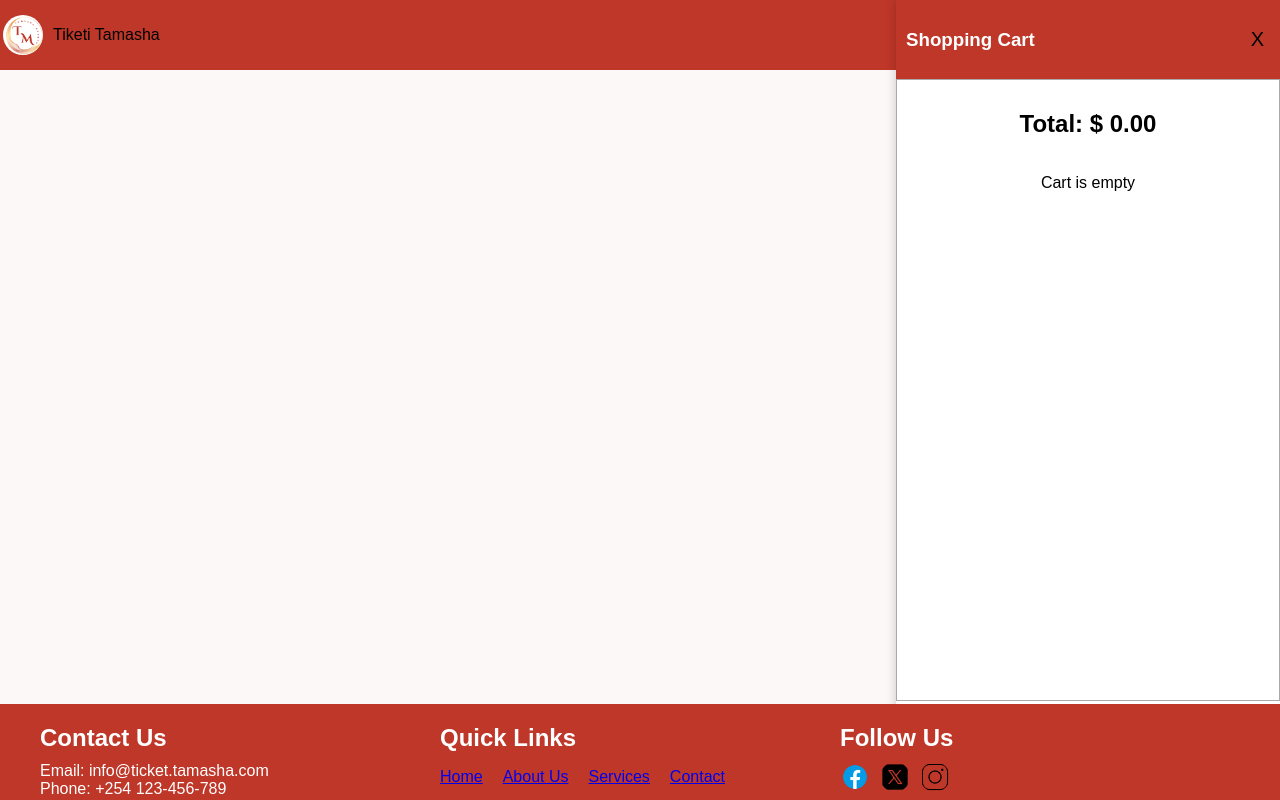
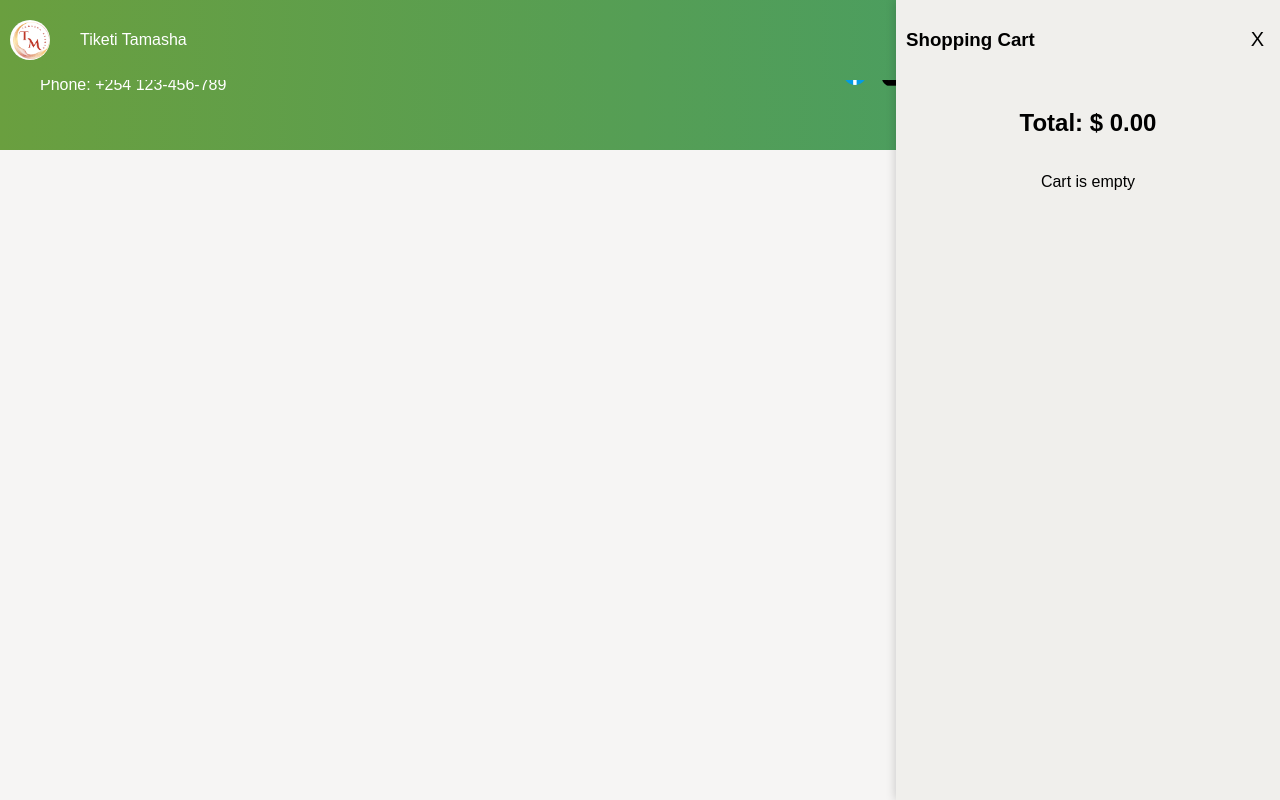
Before and after one commit to WanjikuN/tiketi-tamasha-client, a React (Create React App) app: page /cart in a window 1280 px wide. Built offline with nearby package versions, Linux system fonts and the light colour scheme.

Commit message:
add styling

```diff
--- a/src/App.js
+++ b/src/App.js
@@ -40,7 +40,7 @@ const App = () => {
 
         <Route
           path="/checkout"
-          element={<PrivateRoute path="/checkout" element={<Checkout />} />}
+          element={<PrivateRoute path="/checkout" element={<Checkout  />} />}
         />
         <Route
           path="/orders"
--- a/src/components/App.css
+++ b/src/components/App.css
@@ -7,17 +7,26 @@ html, body {
 body {
   display: flex;
   flex-direction: column;
+  background-color: #f0efec90;
+
 }
-
 
 .navbar {
   display: flex;
   justify-content: space-between;
   align-items: center;
-  padding: 3px;
-  background-color: #BE3728;
-  height: 8vh;
+  background: linear-gradient(to right, #6a9f3f, #409d6b);
+  height: 10vh;
+  width: 98%;
+  /* margin: 20px; */
+  position: fixed; /* Make navbar sticky */
+  top: 0; /* Stick it at the top */
+  z-index: 900; /* Ensure it stays above other content */
+  margin: 0px 10px 10px 10px;
+  border: none;
 }
+
+
 
 .navbar-brand {
   display: flex;
@@ -61,14 +70,16 @@ body {
 
 
 .footer {
-  background-color: #BE3728;
+  background: linear-gradient(to right, #6a9f3f, #409d6b);
+
   color: #fff;
   padding: 0px 0;
   margin-top: auto;
-  position: fixed;
+  /* position: fixed; */
   bottom: 0;
   width: 100%;
-  height: 12vh;
+  height: 150px;
+
 
 }
 
--- a/src/components/EventDetails.css
+++ b/src/components/EventDetails.css
@@ -2,6 +2,7 @@
   margin: 0 auto;
   padding: 20px;
   width: 60%;
+
 }
 
 .general-details {
@@ -9,10 +10,11 @@
   border-radius: 8px;
   padding: 20px;
   margin-bottom: 20px;
+
 }
 
 .general-details h2 {
-  color: #007bff;
+  color: black
 }
 
 .general-details p {
@@ -30,7 +32,7 @@
 }
 
 .tickets-section h3 {
-  color: #007bff;
+  color:black;
 }
 
 .ticket-list {
@@ -41,7 +43,7 @@
 
 #eventDetails {
   /* border: 1px solid black; */
-  margin: 20px;
+  margin: 50px;
   padding: 10px;
   display: flex;
   flex-wrap: wrap; /* Added to wrap image and details on smaller screens */
--- a/src/components/LandingPage.js
+++ b/src/components/LandingPage.js
@@ -2,6 +2,7 @@ import { useState, useEffect } from "react";
 import TicketItem from "./TicketItem";
 import Filter from "./Filter";
 import { Link } from "react-router-dom";
+import { AddToCalendarButton } from 'add-to-calendar-button-react';
 
 export default function LandingPage() {
 
@@ -77,8 +78,9 @@ export default function LandingPage() {
                 </h4>
                 <p>{item.start_time.split(" ")[1]}hrs</p>
                 <p>{item.location}</p>
+                <p>{item.description}</p>
                 <Link to={`/events/${item.id}`}>
-              <button id="btn">get tickets</button>
+              <button id="btn">GET TICKET</button>
             </Link>
               </div>
               <div id="calenda">
--- a/src/components/Navbar.js
+++ b/src/components/Navbar.js
@@ -25,7 +25,9 @@ const Navbar = ({ cartLength, cart, removeFromCart, isLoggedIn ,setIsLoggedIn})
     <nav className="navbar">
       <div className="navbar-brand">
         <img src="./Tamasha.png" alt="Tiketi Tamasha" />
-        <p>Tiketi Tamasha</p>
+
+        <Link style={{padding:"20px", color:"white", textDecoration: "none","&:hover": {borderBottom:"1px-solid-white"}}} to="/" >Tiketi Tamasha</Link>
+
       </div>
       <ul className="navbar-nav">
         <li className="nav-item">
@@ -39,8 +41,8 @@ const Navbar = ({ cartLength, cart, removeFromCart, isLoggedIn ,setIsLoggedIn})
             </li>
             <li className="nav-item-cart">
               <a onClick={handleOpenCart} className="nav-link">
-                <img src="./Cart.png" alt="Cart" className="cart-icon" />
-                <p id="count">{cartLength}</p>
+              <p id="count"> <img src="./Cart.png" alt="Cart" className="cart-icon" />
+                {cartLength}</p>
               </a>
               {isCartOpen && (
                 <ShoppingCart cart={cart} onClose={handleCloseCart} removeFromCart={removeFromCart}/>
--- a/src/components/ShoppingCart.css
+++ b/src/components/ShoppingCart.css
@@ -5,25 +5,27 @@
     right: -0%;
     width: 30%;
     height: 100%;
-    background-color: rgba(255, 255, 255, 0.934);
+    background-color: #f0efec;
     box-shadow: 0 0 10px rgba(0, 0, 0, 0.2);
     transition: right 0.3s ease-out;
-  }
+    z-index:1000;
+}
   .cart-header {
-    background-color: #BE3728;
-    color: white;
+    background-color: #f0efec;
+    color: Black;
     padding: 10px;
     display: flex;
     justify-content: space-between;
+
   }
 
   .cart-items {
     padding: 10px;
-    border: 1px solid rgba(0, 0, 0, 0.333);
+    /* border: 1px solid rgba(0, 0, 0, 0.333); */
     display: flex;
     flex-direction: column;
     align-items: center;
-    height: 75vh ;
+    height: 85% ;
     /* overflow: scroll; */
 
   }
@@ -43,12 +45,13 @@
       width: 80%; /* Adjust the width on smaller screens */
     }
   }
+
 #close{
     border:none;
-    background-color: #BE3728;
+    background-color: #f0efec;
     font-size: 20px;
 }
-#close:hover{
+#closer:hover,#close:hover{
     cursor: pointer;
     font-size: 22px;
 }
@@ -79,12 +82,13 @@
     flex-direction: column;
     justify-content: space-around;
     align-items: center;
+    background-color: #f0efec;
 
 
 }
 #quantity-controls button{
-    border: 1px solid rgba(0, 0, 0, 0.189);
-    background-color: white;
+    border: 1px solid rgba(0, 0, 0, 0.155);
+    background-color: #f0efec;
     border-radius: 4px;
 }
 #quantity-controls button:hover{
--- a/src/components/TicketItem.css
+++ b/src/components/TicketItem.css
@@ -1,9 +1,12 @@
 
-#ticket {
+.ticket-list #ticket {
     /* border: 1px solid #ddd; */
     margin-bottom: 20px;
     border-radius: 8px;
     overflow: hidden;
+    display: flex;
+    flex-direction: column;
+    align-items: center;
   }
 
   /* .ticket_img {
@@ -24,8 +27,9 @@
   }
 
   .btnTicket {
-    background-color: #BE3728;
-    color: #fff;
+    background-color: #D69F3A;
+    border: 1px solid #be372824;
+    color: black;
     border: none;
     padding: 10px 20px;
     font-size: 16px;
@@ -34,7 +38,7 @@
   }
 
   .btnTicket:hover {
-    background-color: #be372894;
+    border: 3px solid #be372824;
   }
   /* .event-image {
     width: 100%;
--- a/src/components/TicketItem.js
+++ b/src/components/TicketItem.js
@@ -12,7 +12,7 @@ export default function TicketItem({ name, location, time, image, description, s
           <p>{time}</p>
           <p>{location}</p>
           <p>{buttonText}</p>
-          <button className='btnTicket'>Buy Ticket</button>
+          <button className='btnTicket'>Get Ticket</button>
 
         </div>
       </div>
--- a/src/components/cart.js
+++ b/src/components/cart.js
@@ -45,12 +45,14 @@ export default function ShoppingCart({ cart, onClose, removeFromCart }) {
         </button>
       </div>
       <div className="cart-items">
-        <h2 id="total">Total: $ {calculateTotalPrice().toFixed(2)}</h2>
         {cart.length !== 0 && (
           <NavLink to="/checkout" style={{ color: 'black' }}>
-            <h2>Proceed to Checkout</h2>
+            <button id="btn">Checkout</button>
           </NavLink>
         )}
+
+            <h2 id="total">Total: $ {calculateTotalPrice().toFixed(2)}</h2>
+
         {cart.length === 0 ? (
           <p>Cart is empty</p>
         ) : (
@@ -72,7 +74,7 @@ export default function ShoppingCart({ cart, onClose, removeFromCart }) {
               <div id="delete">
                 <button
                   id="close"
-                  style={{ backgroundColor: 'white', color: 'black' }}
+                  style={{color: 'black' }}
                   onClick={() => removeFromCart(item.cartItemId)}
                 >
                   X
--- a/src/components/checkout.js
+++ b/src/components/checkout.js
@@ -6,6 +6,10 @@ import Axios from 'axios';
 
 const CheckoutContainer = styled.div`
   padding: 40px;
+
+  margin-top:150px;
+  margin-bottom:50px;
+
 `;
 
 const CheckoutForm = styled.form`
@@ -37,8 +41,8 @@ const Select = styled.select`
 `;
 
 const SubmitButton = styled.button`
-  background-color: #BE3728;
-  border: 1px solid #be372894;
+  background-color: #D69F3A;
+  border: 1px solid #be372824;
   color: black;
   padding: 10px 20px;
   border: none;
@@ -46,7 +50,7 @@ const SubmitButton = styled.button`
   cursor: pointer;
 
   &:hover {
-    background-color: #be372894;
+    border: 3px solid #be372824;
 
   }
 `;
@@ -55,7 +59,7 @@ const SuccessMsg = styled.p`
   font-weight: 1000;
 `;
 
-function Checkout() {
+function Checkout({totalAmount}) {
   const[order, setOrder] = useState({
     name: "",
     email: "",
@@ -78,7 +82,7 @@ function Checkout() {
     event.preventDefault();
 
     try {
-      const res = await Axios.get(`http://localhost:5000/lnmo?amount=1&phone=${order.paymentDetails}`);
+      const res = await Axios.get(`http://localhost:5000/lnmo?amount=${totalAmount}&phone=${order.paymentDetails}`);
       console.log(res);
 
       if (res.status === 200) {
@@ -173,7 +177,7 @@ function Checkout() {
           </FormField>
         )}
 
-        <SubmitButton type="submit" >GET TICKET</SubmitButton>
+        <SubmitButton type="submit" >Make Payment</SubmitButton>
       </CheckoutForm>
       {showSuccessMsg && (
           <SuccessMsg>
--- a/src/styles/SignUp.css
+++ b/src/styles/SignUp.css
@@ -1,4 +1,5 @@
 .authentication-container {
+  padding-top: 30px;
   display: flex;
   justify-content: center;
   align-items: center;
@@ -42,13 +43,14 @@
   margin-left: 15px;
   /* transform: translateY(-50%); */
   cursor: pointer;
-  color: #BE3728;
+  color: #D69F3A;;
 }
 
 .authentication-button {
   width: 100%;
   padding: 10px;
-  background-color: #BE3728;
+  background-color: #D69F3A;
+  border: 1px solid #be372824;
   color: #fff;
   border: none;
   border-radius: 4px;
@@ -56,7 +58,8 @@
 }
 
 .toggle-link {
-  color: #BE3728;
+  color:#6a9f3f;
+
   cursor: pointer;
   text-decoration: underline;
 }
```
Also changed, not shown: src/index.css (+30 -21 lines).
